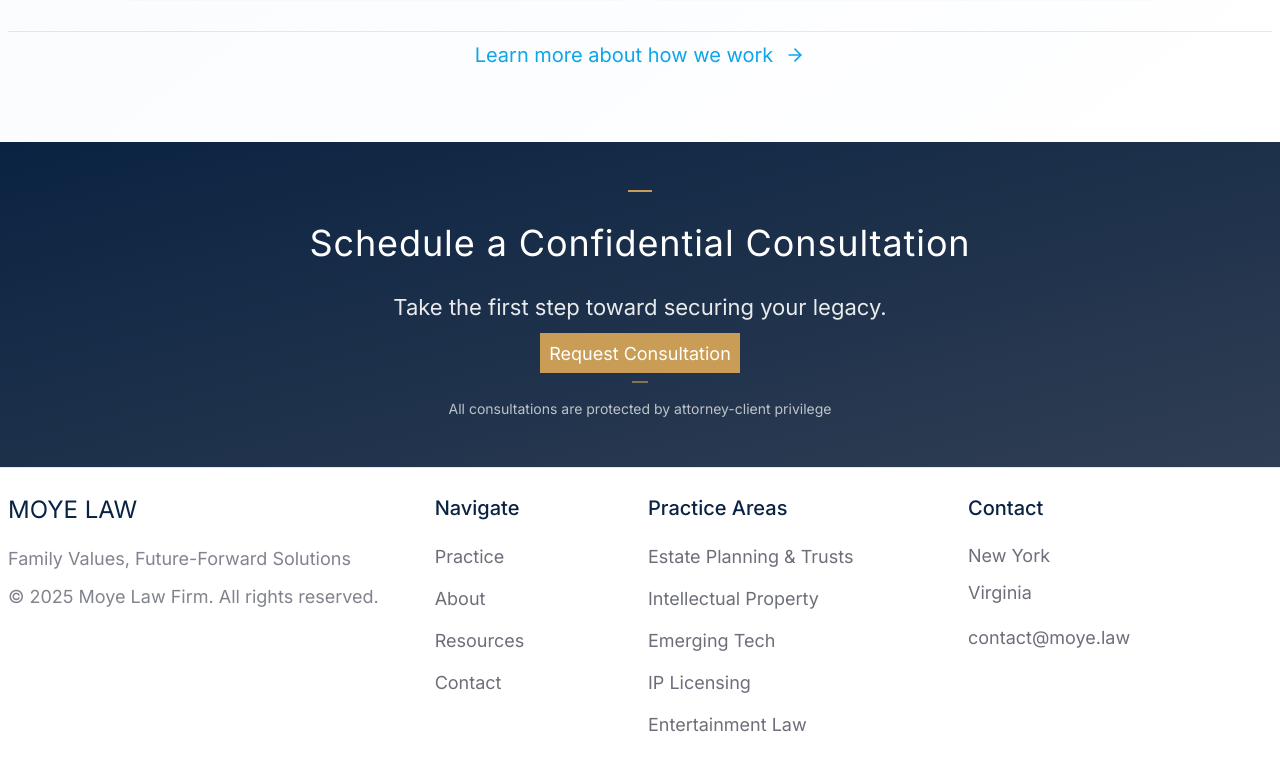
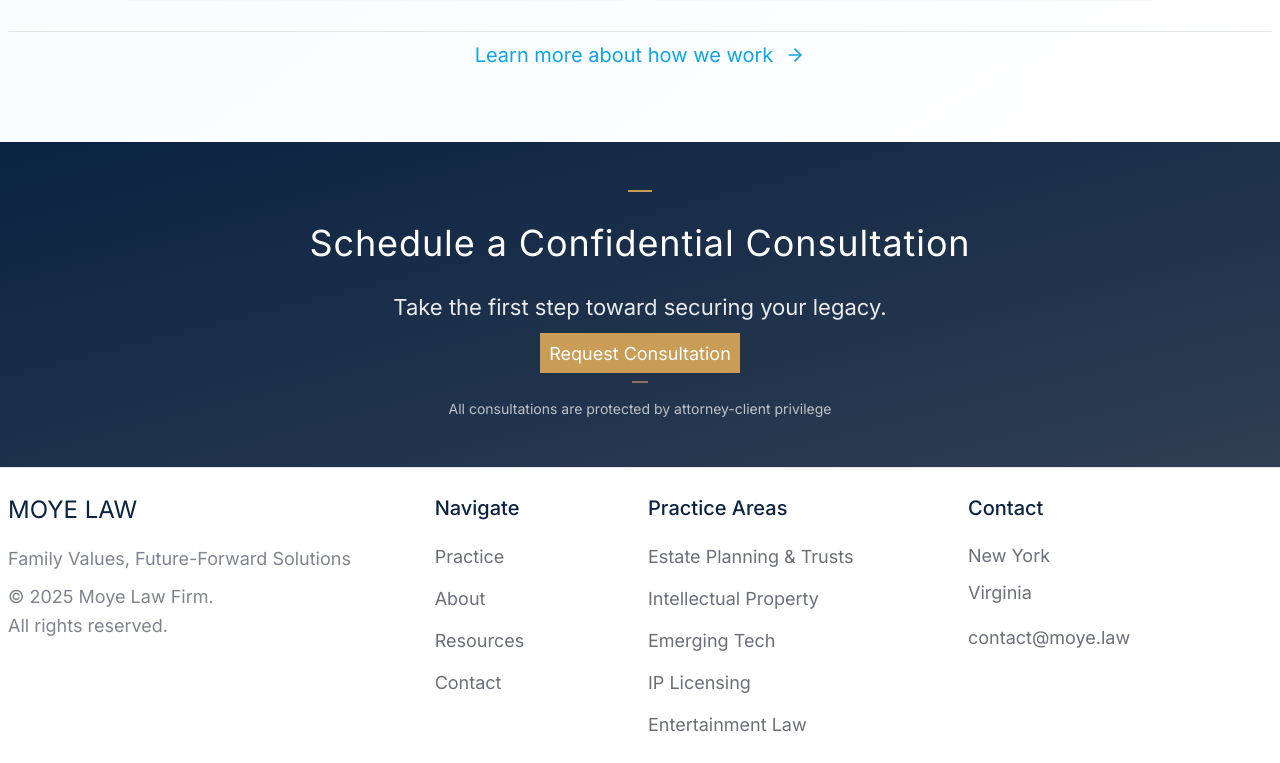
Before and after one commit to binarylawyer/moye-law-redesign, a React (Vite) app: page / in a window 1280 px wide. Shown: the part 3310-4073 px from the top of the page. Built offline with nearby package versions, Linux system fonts and the light colour scheme.

Commit message:
Move copyright text
Move "all rights reserved" to a new line.

```diff
--- a/src/components/Footer.tsx
+++ b/src/components/Footer.tsx
@@ -18,7 +18,10 @@ const Footer: React.FC = () => {
               Family Values, Future-Forward Solutions
             </p>
             <p className="mt-8 text-base text-charcoal/60">
-              © {currentYear} Moye Law Firm. All rights reserved.
+              © {currentYear} Moye Law Firm.
+            </p>
+            <p className="text-base text-charcoal/60">
+              All rights reserved.
             </p>
           </div>
 
```
